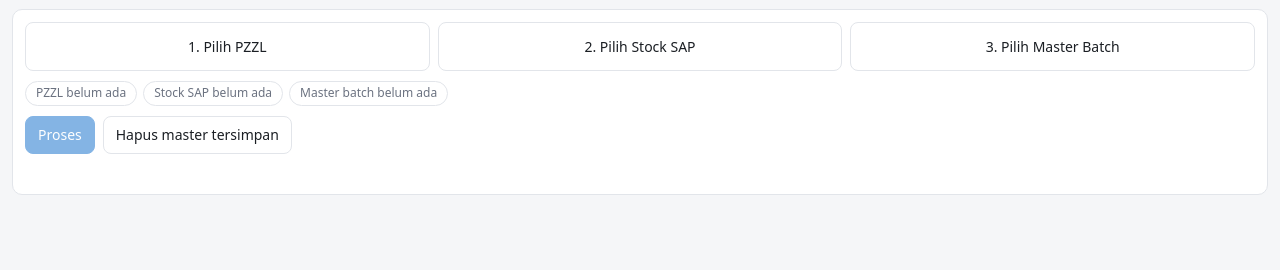
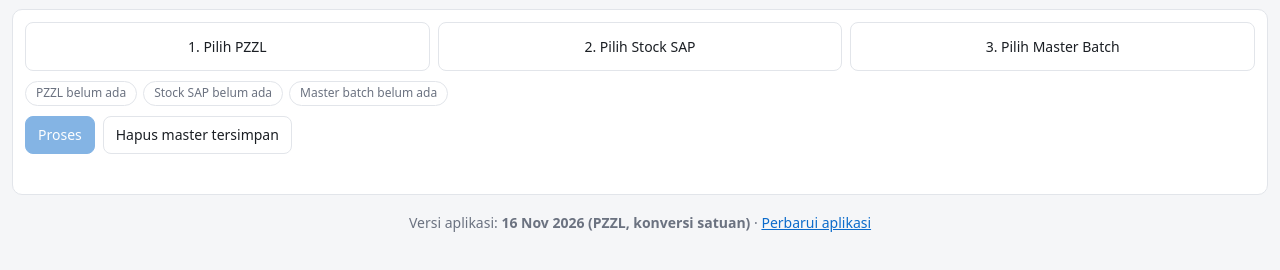
Before and after one commit to sampurnaku/datasap, a plain HTML site: page index.html in a window 1280 px wide. Shown: the part 64-334 px from the top of the page. Drawn offline with Linux system fonts and the light colour scheme.

Commit message:
Add files via upload

```diff
--- a/index.html
+++ b/index.html
@@ -68,6 +68,8 @@ td.n{text-align:right}.neg{color:var(--er)}.pos{color:var(--wr)}
   <div class="tw"><table><thead id="th"></thead><tbody id="tb"></tbody></table></div>
   <div class="bar"><span id="cnt" class="sub"></span><button id="more" class="hid">Tampilkan lebih banyak</button></div>
 </div>
+
+<p class="sub" style="text-align:center;margin:18px 0">Versi aplikasi: <b id="ver"></b> &middot; <a href="#" id="upd2" style="color:var(--pr)">Perbarui aplikasi</a></p>
 
 <script>
 /*CORE*/
@@ -391,6 +393,11 @@ if('serviceWorker' in navigator){
   navigator.serviceWorker.addEventListener('message',e=>{if(e.data==='update')$('#upd').classList.remove('hid')});
 }
 $('#rl').onclick=()=>location.reload();
+const VERSI_APP='16 Nov 2026 (PZZL, konversi satuan)';$('#ver').textContent=VERSI_APP;
+// Tombol ini membuang simpanan aplikasi lama lalu memuat ulang. Master Batch yang tersimpan TIDAK terhapus.
+$('#upd2').onclick=async e=>{e.preventDefault();st('Memperbarui aplikasi...');
+  try{for(const n of await caches.keys())await caches.delete(n);for(const r of await navigator.serviceWorker.getRegistrations())await r.unregister()}catch(err){}
+  location.reload()};
 (async()=>{
   const c=await kvGet('master');
   if(c){masterMap=buildMasterMap(pairsFromText(c.text));masterInfo=nf(c.n)+' barcode (tersimpan '+c.date+')'}
```
